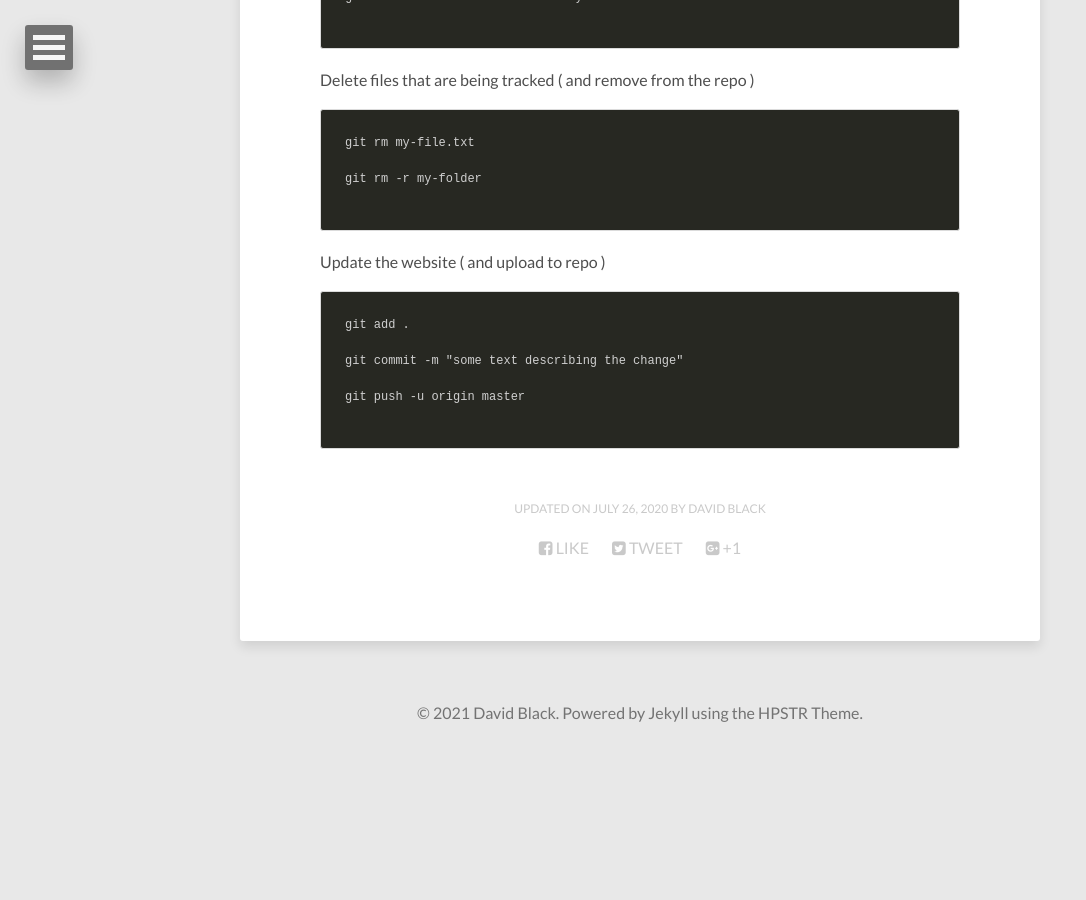
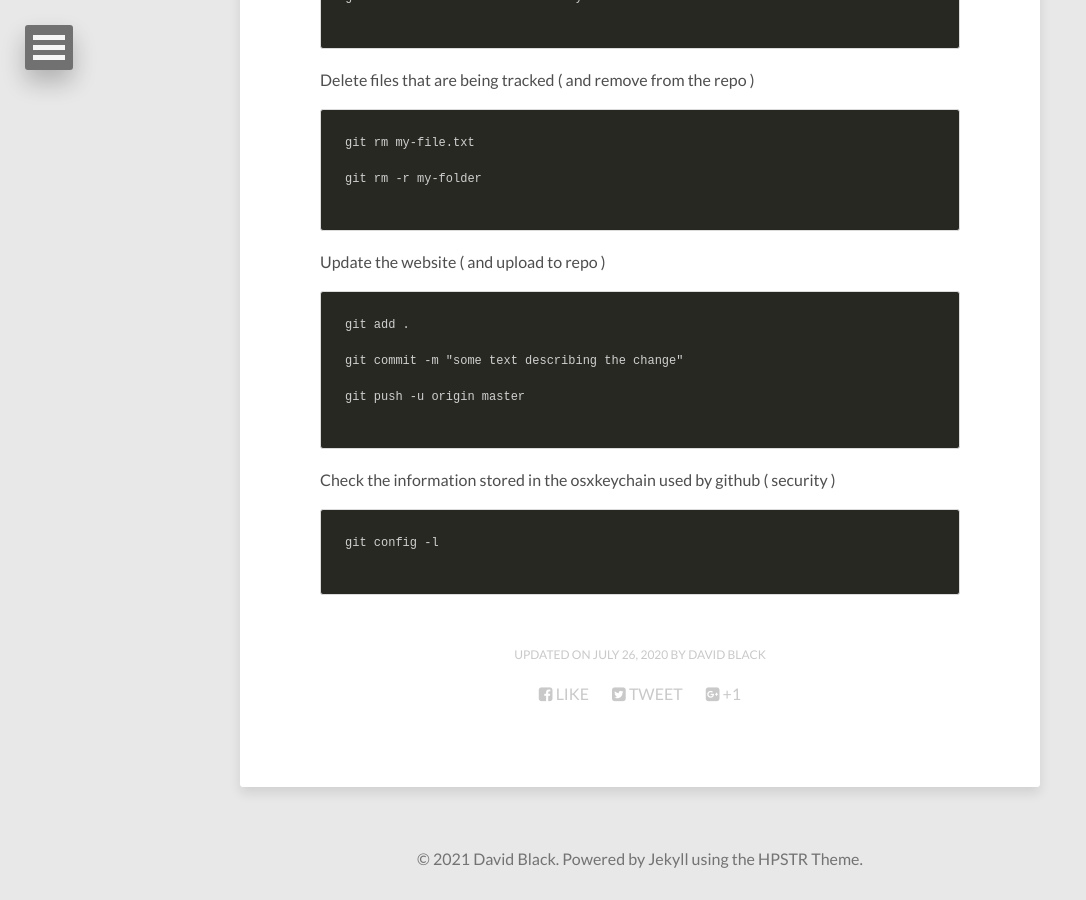
Before and after one commit to dtinblack/dtinblack.github.io, a Jekyll site: the page built from assets/md/maintenance.md, in a window 1280 px wide and 900 px high, scrolled down 1880 px. Shown: the whole window, without its empty margins (0-1086 px from the left). Built offline with Jekyll 4.4.1, drawn with Linux system fonts in a browser that asks for light colours; nearby versions of some CDN libraries; before the commit the page ends 2634 px from its top, so only the background shows below that.

Commit message:
added commands

````diff
--- a/assets/md/maintenance.md
+++ b/assets/md/maintenance.md
@@ -106,3 +106,10 @@ git commit -m "some text describing the change"
 git push -u origin master
 
 ```
+
+Check the information stored in the osxkeychain used by github ( security )
+
+```
+git config -l
+
+```
````
Also changed, not shown: 1 other file.
